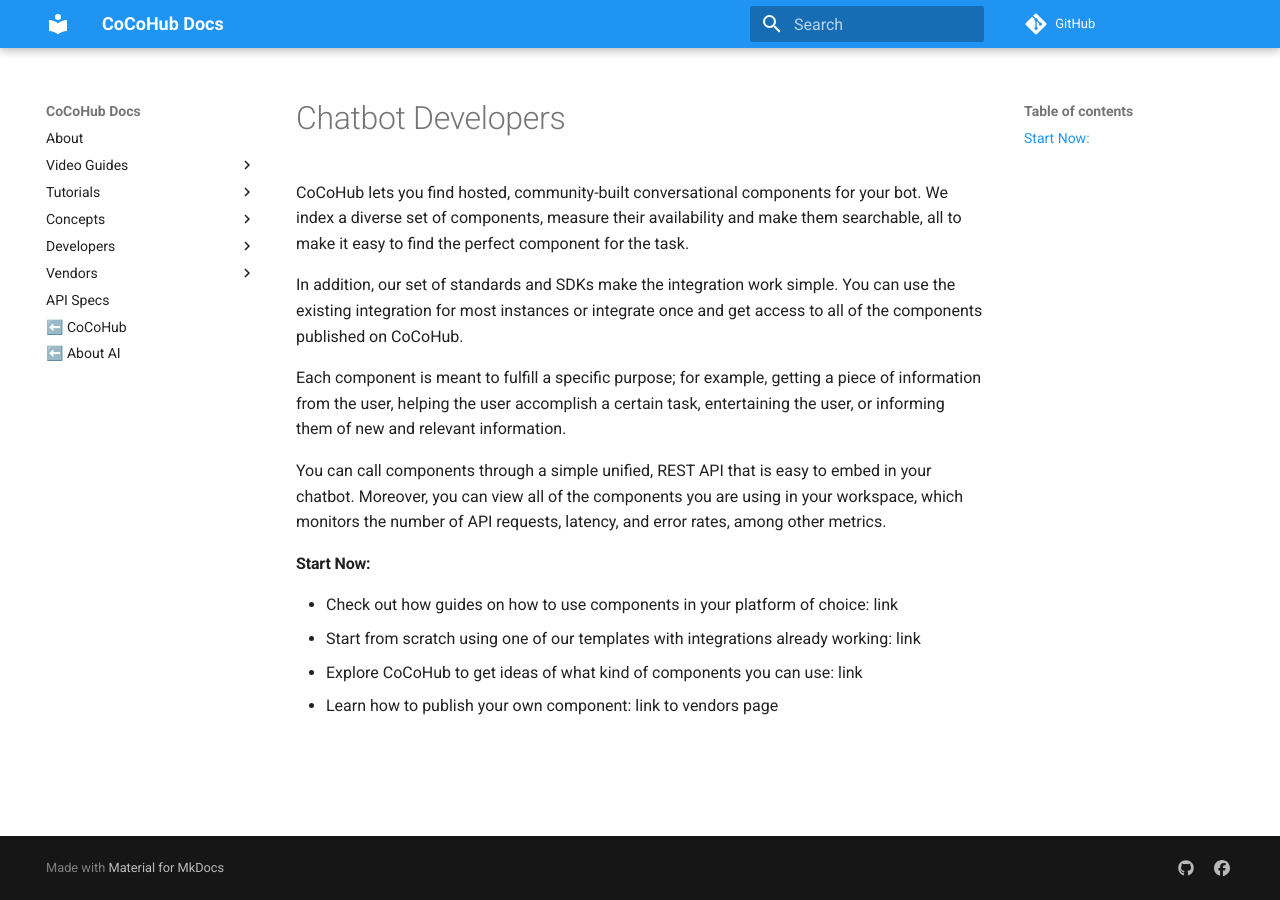
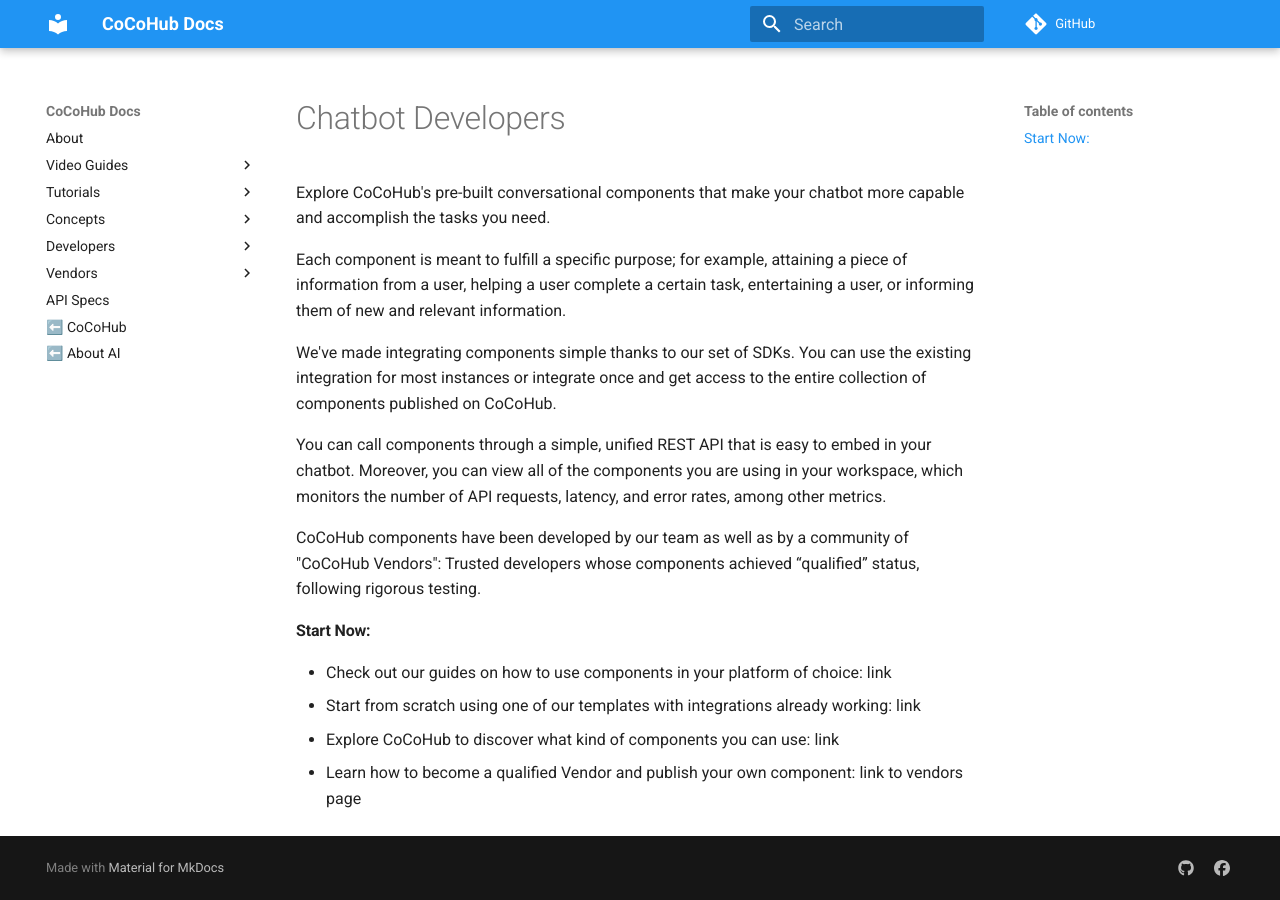
Before and after one commit to ConversationalComponents/docs, an MkDocs documentation site: the page built from docs/landing/devs.md, in a window 1280 px wide. Built offline with MkDocs 1.6.1 and Material for MkDocs 9.7.7, drawn with Linux system fonts in a browser that asks for light colours; comment, search, counter and statistics services are not loaded.

Commit message:
Update devs.md

```diff
--- a/docs/landing/devs.md
+++ b/docs/landing/devs.md
@@ -1,17 +1,19 @@
 
 # Chatbot Developers
 
-CoCoHub lets you find hosted, community-built conversational components for your bot. We index a diverse set of components, measure their availability and make them searchable, all to make it easy to find the perfect component for the task.
+Explore CoCoHub's pre-built conversational components that make your chatbot more capable and accomplish the tasks you need.
 
-In addition, our set of standards and SDKs make the integration work simple. You can use the existing integration for most instances or integrate once and get access to all of the components published on CoCoHub.
+Each component is meant to fulfill a specific purpose; for example, attaining a piece of information from a user, helping a user complete a certain task, entertaining a user, or informing them of new and relevant information.
 
-Each component is meant to fulfill a specific purpose; for example, getting a piece of information from the user, helping the user accomplish a certain task, entertaining the user, or informing them of new and relevant information.
+We've made integrating components simple thanks to our set of SDKs. You can use the existing integration for most instances or integrate once and get access to the entire collection of components published on CoCoHub.
 
-You can call components through a simple unified, REST API that is easy to embed in your chatbot. Moreover, you can view all of the components you are using in your workspace, which monitors the number of API requests, latency, and error rates, among other metrics.
+You can call components through a simple, unified REST API that is easy to embed in your chatbot. Moreover, you can view all of the components you are using in your workspace, which monitors the number of API requests, latency, and error rates, among other metrics.
+
+CoCoHub components have been developed by our team as well as by a community of "CoCoHub Vendors": Trusted developers whose components achieved “qualified” status, following rigorous testing.
 
 #### Start Now:
 
-- Check out how guides on how to use components in your platform of choice: link
+- Check out our guides on how to use components in your platform of choice: link
 - Start from scratch using one of our templates with integrations already working: link
-- Explore CoCoHub to get ideas of what kind of components you can use: link
-- Learn how to publish your own component: link to vendors page
+- Explore CoCoHub to discover what kind of components you can use: link
+- Learn how to become a qualified Vendor and publish your own component: link to vendors page
```
